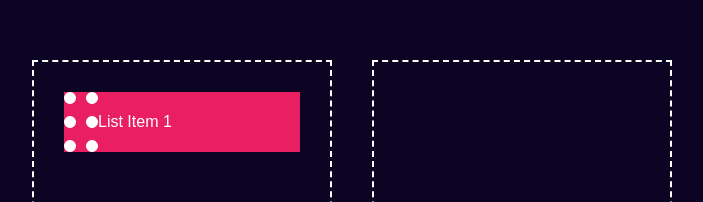
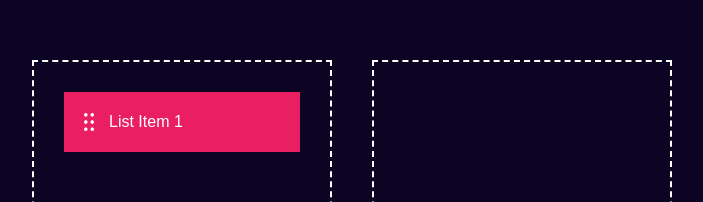
Before and after one commit to shruticl-03/Drag-Drop, a plain HTML site: page index.html in a window 1280 px wide. Shown: the part 140-342 px from the top of the page, without its empty margins (288-991 px from the left). Drawn offline with Linux system fonts and the light colour scheme.

Commit message:
css for list with image class

```diff
--- a/style.css
+++ b/style.css
@@ -27,3 +27,8 @@
     align-items: center;
     cursor: grab;
 }
+.list img{
+    width: 10px;
+    margin-right: 15px;
+    margin-left: 20px;
+}
```
